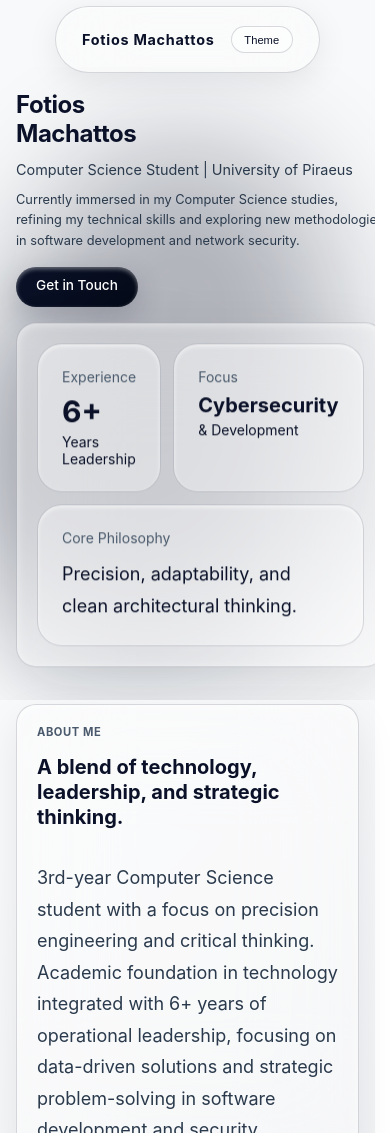
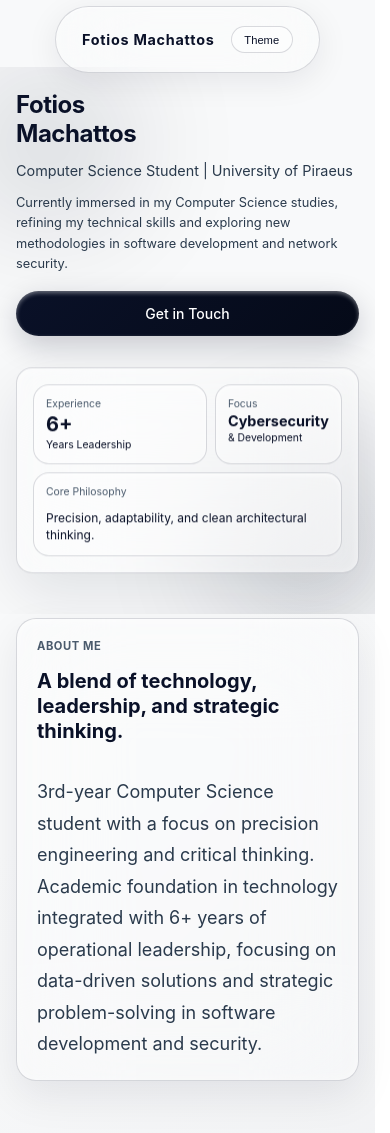
Before and after one commit to fotios11/fotios11.github.io, a plain HTML site: page index.html in a window 390 px wide. Shown: the top 1133 px of the page. Drawn offline with Linux system fonts and the light colour scheme.

Commit message:
Hero section for mobile mode fixed
Co-authored-by: Copilot <copilot@github.com>

```diff
--- a/styles.css
+++ b/styles.css
@@ -340,31 +340,159 @@ html.dark .availability-badge {
 
 @media (max-width: 767px) {
     .hero-section {
-        padding: 2rem 1.5rem;
+        padding: 2rem 1.5rem 3rem;
+        min-height: auto;
+    }
+
+    .blur-bg {
+        opacity: 0.15;
+    }
+
+    .blur-blob-1 {
+        top: 1rem;
+        left: 0;
+        width: 12rem;
+        height: 12rem;
+    }
+
+    .blur-blob-2 {
+        bottom: 0;
+        right: 0;
+        width: 14rem;
+        height: 14rem;
     }
 
     .hero-title {
         font-size: 2rem;
+        font-weight: 700;
+        line-height: 1.2;
         margin-bottom: 1rem;
     }
 
     .hero-subtitle {
         font-size: 1rem;
         margin-bottom: 1rem;
+        line-height: 1.4;
     }
 
     .hero-description {
         font-size: 0.875rem;
+        line-height: 1.6;
         margin-bottom: 1.5rem;
         max-width: 100%;
     }
 
+    .hero-buttons {
+        margin-bottom: 2rem;
+        display: flex;
+        flex-direction: column;
+        gap: 0.75rem;
+    }
+
+    .hero-buttons .btn {
+        width: 100%;
+        padding: 1rem;
+        font-size: 0.95rem;
+        text-align: center;
+    }
+
     .hero-container {
-        gap: 2rem;
+        gap: 1.5rem;
+        grid-template-columns: 1fr;
     }
 
     .hero-card {
-        padding: 1.5rem;
+        padding: 1.25rem;
+        border-radius: 20px;
+        width: 100%;
+    }
+
+    .stats-grid {
+        grid-template-columns: 1fr;
+        gap: 0.75rem;
+    }
+
+    .stat-box {
+        padding: 1rem;
+        border-radius: 20px;
+    }
+
+    .stat-box-full {
+        grid-column: span 1;
+    }
+
+    .stat-label {
+        font-size: 0.75rem;
+    }
+
+    .stat-value {
+        font-size: 1.5rem;
+        margin-top: 0.25rem;
+    }
+
+    .stat-focus {
+        font-size: 1rem;
+    }
+
+    .stat-text {
+        font-size: 0.75rem;
+        margin-top: 0.15rem;
+    }
+
+    .stat-philosophy {
+        font-size: 0.825rem;
+        line-height: 1.5;
+    }
+}
+
+@media (min-width: 768px) and (max-width: 1023px) {
+    .hero-section {
+        padding: 4rem 2rem;
+    }
+
+    .blur-blob-1 {
+        width: 15rem;
+        height: 15rem;
+        top: 2rem;
+        left: 1rem;
+    }
+
+    .blur-blob-2 {
+        width: 18rem;
+        height: 18rem;
+        bottom: 2rem;
+        right: 1rem;
+    }
+
+    .hero-title {
+        font-size: 2.5rem;
+        margin-bottom: 1.5rem;
+    }
+
+    .hero-subtitle {
+        font-size: 1.125rem;
+        margin-bottom: 1.5rem;
+    }
+
+    .hero-description {
+        font-size: 0.95rem;
+        margin-bottom: 2rem;
+        max-width: 100%;
+    }
+
+    .hero-container {
+        gap: 2.5rem;
+        grid-template-columns: 1fr;
+    }
+
+    .hero-card {
+        padding: 2rem;
+        border-radius: 25px;
+    }
+
+    .btn {
+        padding: 0.875rem 1.75rem;
+        font-size: 0.95rem;
     }
 
     .stats-grid {
@@ -372,8 +500,29 @@ html.dark .availability-badge {
         gap: 1rem;
     }
 
-    .stat-box-full {
-        grid-column: span 1;
+    .stat-box {
+        padding: 1.25rem;
+    }
+
+    .stat-label {
+        font-size: 0.8rem;
+    }
+
+    .stat-value {
+        font-size: 1.75rem;
+    }
+
+    .stat-focus {
+        font-size: 1rem;
+    }
+
+    .stat-text {
+        font-size: 0.8rem;
+    }
+
+    .stat-philosophy {
+        font-size: 0.875rem;
+        line-height: 1.6;
     }
 }
 
@@ -1165,17 +1314,34 @@ html.dark .social-link:hover {
 
     /* Hero */
     .hero-section {
-        padding: 1.5rem 1rem;
+        padding: 1.5rem 1rem 2rem;
+    }
+
+    .blur-blob-1 {
+        width: 10rem;
+        height: 10rem;
+        top: 0;
+        left: -2rem;
+    }
+
+    .blur-blob-2 {
+        width: 12rem;
+        height: 12rem;
+        bottom: -2rem;
+        right: -2rem;
     }
 
     .hero-title {
         font-size: 1.5rem;
+        font-weight: 700;
         margin-bottom: 0.75rem;
+        line-height: 1.2;
     }
 
     .hero-subtitle {
         font-size: 0.9rem;
         margin-bottom: 0.75rem;
+        line-height: 1.4;
     }
 
     .hero-description {
@@ -1184,17 +1350,60 @@ html.dark .social-link:hover {
         margin-bottom: 1rem;
     }
 
+    .hero-buttons {
+        margin-bottom: 1.5rem;
+        display: flex;
+        flex-direction: column;
+        gap: 0.5rem;
+    }
+
+    .hero-buttons .btn {
+        width: 100%;
+        padding: 0.875rem;
+        font-size: 0.875rem;
+    }
+
     .hero-container {
-        gap: 1.5rem;
+        gap: 1rem;
+        grid-template-columns: 1fr;
     }
 
     .hero-card {
-        padding: 1.25rem;
-        border-radius: 20px;
+        padding: 1rem;
+        border-radius: 16px;
     }
 
     .stats-grid {
-        gap: 0.75rem;
+        grid-template-columns: 1fr;
+        gap: 0.5rem;
+    }
+
+    .stat-box {
+        padding: 0.75rem;
+        border-radius: 16px;
+    }
+
+    .stat-label {
+        font-size: 0.65rem;
+    }
+
+    .stat-value {
+        font-size: 1.25rem;
+        margin-top: 0.15rem;
+    }
+
+    .stat-focus {
+        font-size: 0.9rem;
+    }
+
+    .stat-text {
+        font-size: 0.65rem;
+        margin-top: 0.1rem;
+    }
+
+    .stat-philosophy {
+        font-size: 0.75rem;
+        line-height: 1.4;
     }
 
     /* Sections */
```
